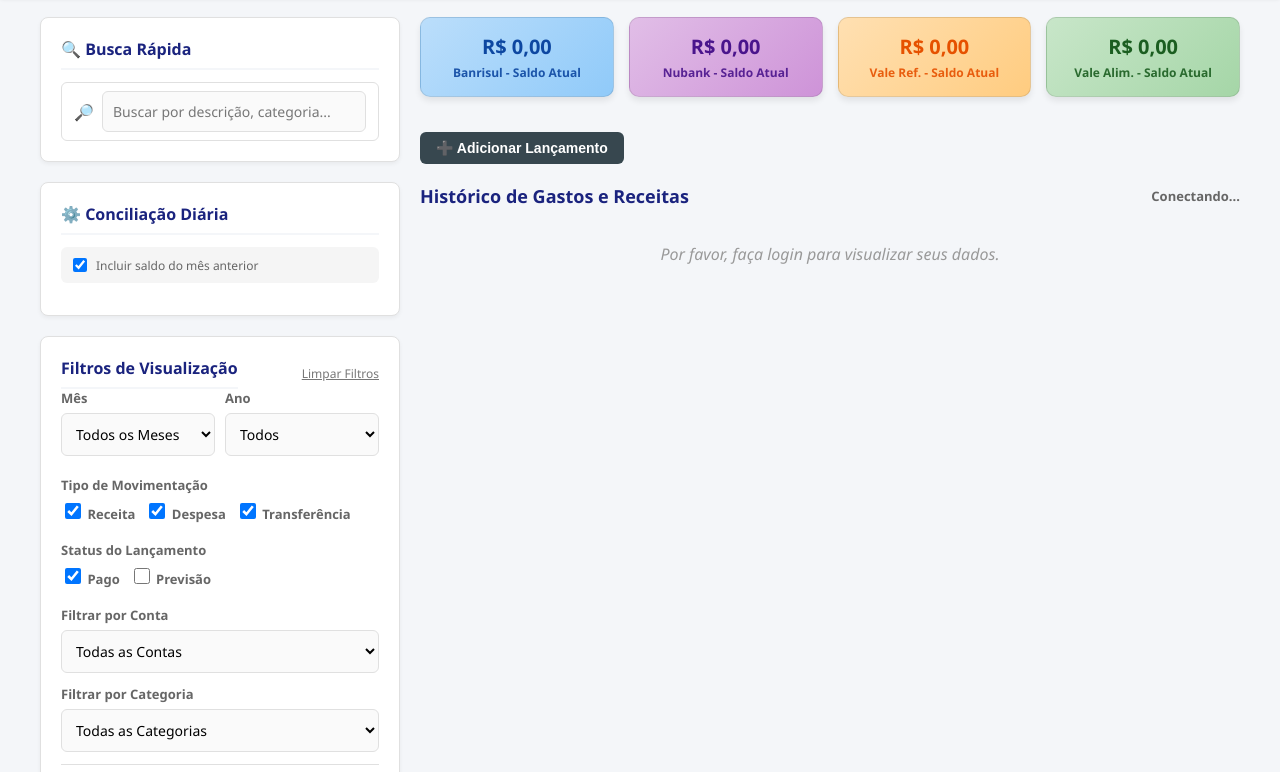
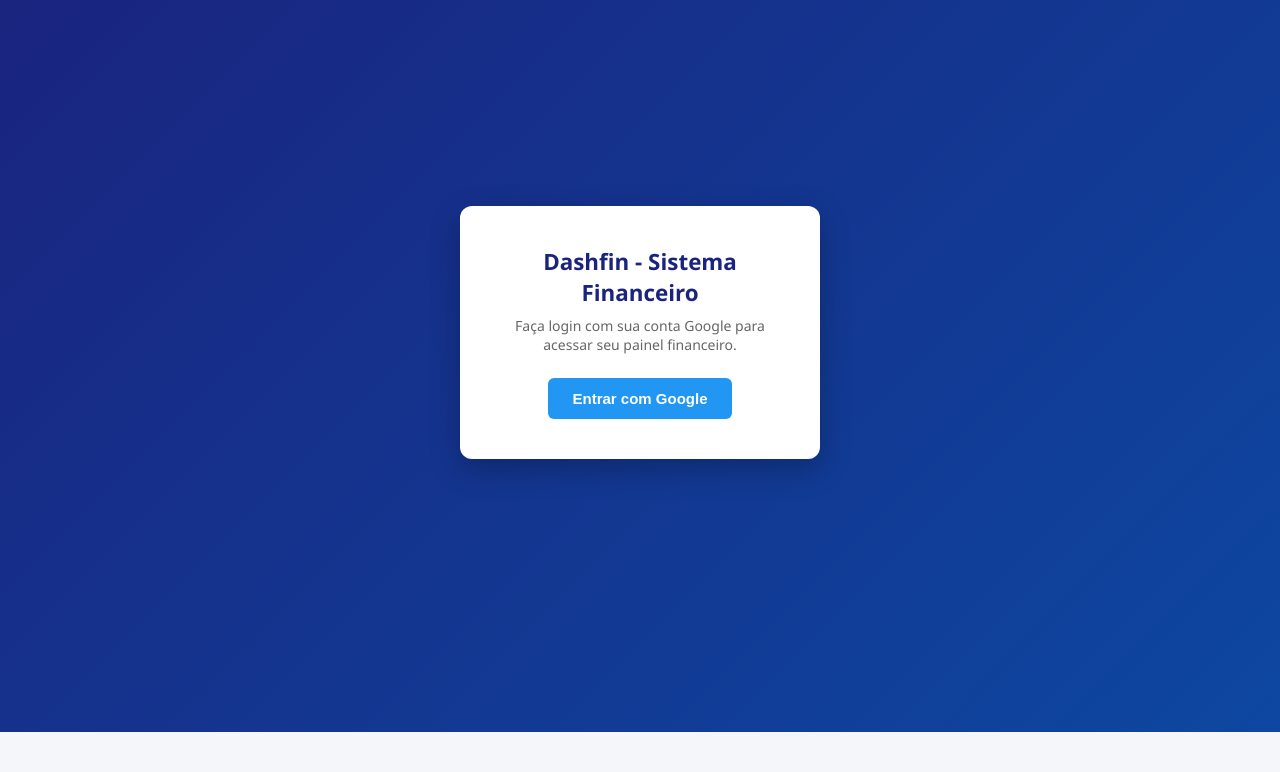
Before and after one commit to azevedowba/Dashfin, a plain HTML site: page index.html in a window 1280 px wide. Shown: the part 68-840 px from the top of the page. After the commit the page ends 800 px from the top, so only its background shows below. Drawn offline with Linux system fonts and the light colour scheme; no server answers.

Commit message:
Implementado uma tela de login.

```diff
--- a/index.html
+++ b/index.html
@@ -700,12 +700,84 @@
                 padding: 6px 12px;
             }
         }
-    </style>
+/* ========== TELA DE LOGIN ========== */
+        .login-gate {
+            position: fixed;
+            inset: 0;
+            background: linear-gradient(135deg, var(--primary-color), var(--info-color));
+            display: flex;
+            align-items: center;
+            justify-content: center;
+            z-index: 9999;
+        }
+
+        .login-gate-box {
+            background: var(--card-bg);
+            padding: 40px 36px;
+            border-radius: 12px;
+            box-shadow: 0 10px 30px rgba(0,0,0,0.25);
+            text-align: center;
+            max-width: 360px;
+            width: 90%;
+        }
+
+        .login-gate-box h1 {
+            margin: 0 0 8px 0;
+            color: var(--primary-color);
+            font-size: 1.4em;
+        }
+
+        .login-gate-box p {
+            margin: 0 0 24px 0;
+            color: var(--text-secondary);
+            font-size: 14px;
+        }
+
+        .btn-login-gate {
+            background: var(--accent-color);
+            color: white;
+            border: none;
+            padding: 12px 24px;
+            border-radius: 6px;
+            font-size: 15px;
+            font-weight: 600;
+            cursor: pointer;
+            transition: background 0.2s;
+        }
+
+        .btn-login-gate:hover {
+            background: var(--info-color);
+        }
+
+        .login-gate-erro {
+            margin-top: 16px;
+            color: var(--danger-color);
+            font-size: 13px;
+            display: none;
+        }
+
+        #appContent {
+            display: none;
+        }
+
+</style>
 </head>
 <body>
 
+<div id="loginGate" class="login-gate">
+    <div class="login-gate-box">
+        <h1>Dashfin - Sistema Financeiro</h1>
+        <p>Faça login com sua conta Google para acessar seu painel financeiro.</p>
+        <button id="btn-login" class="btn-login-gate">Entrar com Google</button>
+        <div id="loginGateErro" class="login-gate-erro"></div>
+    </div>
+</div>
+
+<div id="appContent">
+
 <header>
-    <div class="logo">Dashfin - Sistema Financeiro <button id="btn-login">Entrar com Google</button></div>
+    <div class="logo">Dashfin - Sistema Financeiro</div>
+    <button id="btn-logout" class="btn-limpar-busca" style="color:white; border:1px solid rgba(255,255,255,0.4); border-radius:4px; padding:6px 12px;">Sair</button>
 
     <nav>
         <a href="index.html" class="nav-link active">Dashboard & Histórico</a>
@@ -948,7 +1020,7 @@
     </div>
 
 </div>
-
+</div><!-- fecha #appContent -->
 <script src="https://www.gstatic.com/firebasejs/10.8.0/firebase-app-compat.js"></script>
 <script src="https://www.gstatic.com/firebasejs/10.8.0/firebase-auth-compat.js"></script>
 <script src="https://www.gstatic.com/firebasejs/10.8.0/firebase-firestore-compat.js"></script>
--- a/script.js
+++ b/script.js
@@ -4,13 +4,27 @@ const provider = new firebase.auth.GoogleAuthProvider();
 
 document.getElementById('btn-login').addEventListener('click', loginComGoogle);
 
+const btnLogout = document.getElementById('btn-logout');
+if (btnLogout) {
+    btnLogout.addEventListener('click', () => {
+        auth.signOut();
+    });
+}
+
 function loginComGoogle() {
+  const erroDiv = document.getElementById('loginGateErro');
+  if (erroDiv) erroDiv.style.display = 'none';
+
   auth.signInWithPopup(provider)
     .then((result) => {
-      // Login com sucesso!
+      // Login com sucesso! O onAuthStateChanged cuida de mostrar o app.
       console.log("Usuário logado:", result.user.email);
     }).catch((error) => {
       console.error("Erro no login:", error.message);
+      if (erroDiv) {
+          erroDiv.textContent = "Não foi possível entrar. Tente novamente.";
+          erroDiv.style.display = 'block';
+      }
     });
 }
 
@@ -886,34 +900,30 @@ function loginComGoogle() {
         });
     });
 
-    // ========== AUTENTICAÇÃO ==========
+     // ========== AUTENTICAÇÃO ==========
     // Este observador gerencia o estado de autenticação e é o único ponto
-    // responsável por iniciar (ou parar) o carregamento dos dados.
+    // responsável por iniciar (ou parar) o carregamento dos dados,
+    // além de alternar entre a tela de login e o conteúdo do app.
     auth.onAuthStateChanged((user) => {
+        const loginGate = document.getElementById('loginGate');
+        const appContent = document.getElementById('appContent');
+
         if (user) {
-            // USUÁRIO LOGADO: Agora é seguro carregar os dados
+            // USUÁRIO LOGADO: esconde a tela de login e mostra o app
             console.log("Usuário autenticado:", user.email);
 
-            // Esconde o botão de login se existir
-            const btnLogin = document.getElementById('btn-login');
-            if (btnLogin) btnLogin.style.display = 'none';
+            if (loginGate) loginGate.style.display = 'none';
+            if (appContent) appContent.style.display = 'block';
 
             // Carrega filtros salvos e inicia o carregamento dos dados
             carregarFiltrosIndex();
             iniciarEscutaRealtime();
             inicializarBusca();
         } else {
-            // USUÁRIO DESLOGADO: Não carrega dados
+            // USUÁRIO DESLOGADO: mostra a tela de login e esconde o app
             console.log("Aguardando login...");
 
-            // Mostra novamente o botão de login, se existir
-            const btnLogin = document.getElementById('btn-login');
-            if (btnLogin) btnLogin.style.display = '';
-
-            // Limpa o feed e mostra aviso
-            const feed = document.getElementById("feedLancamentos");
-            if (feed) {
-                feed.innerHTML = '<div class="no-data">Por favor, faça login para visualizar seus dados.</div>';
-            }
+            if (loginGate) loginGate.style.display = 'flex';
+            if (appContent) appContent.style.display = 'none';
         }
     });
```
